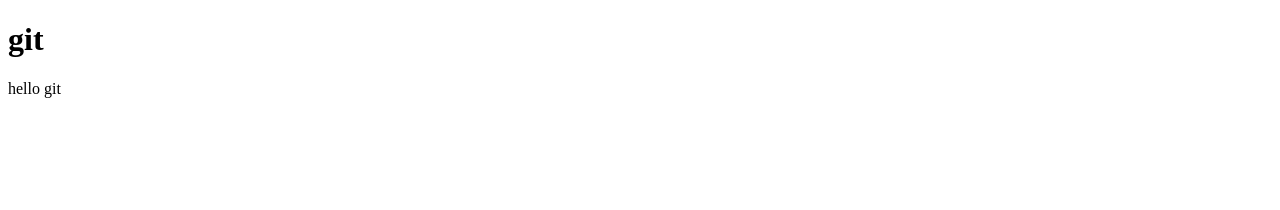
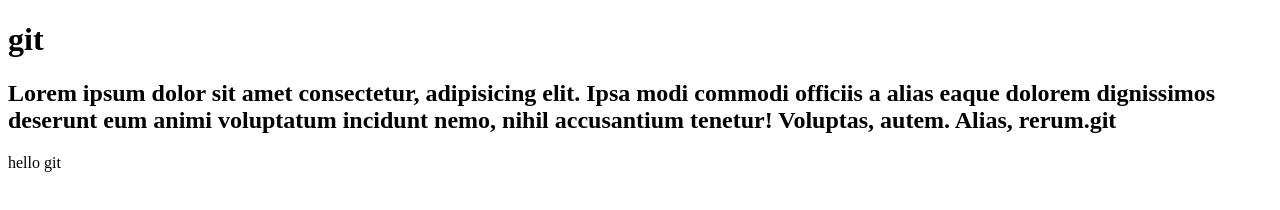
Before and after one commit to selatorm/remo_student, a plain HTML site: page index.html in a window 1280 px wide. Drawn offline with Linux system fonts and the light colour scheme.

Commit message:
your message

```diff
--- a/index.html
+++ b/index.html
@@ -7,6 +7,7 @@
 </head>
 <body>
     <h1>git</h1>
+    <h2>Lorem ipsum dolor sit amet consectetur, adipisicing elit. Ipsa modi commodi officiis a alias eaque dolorem dignissimos deserunt eum animi voluptatum incidunt nemo, nihil accusantium tenetur! Voluptas, autem. Alias, rerum.git</h2>
     <p>hello git</p>
 </body>
 </html>
```
